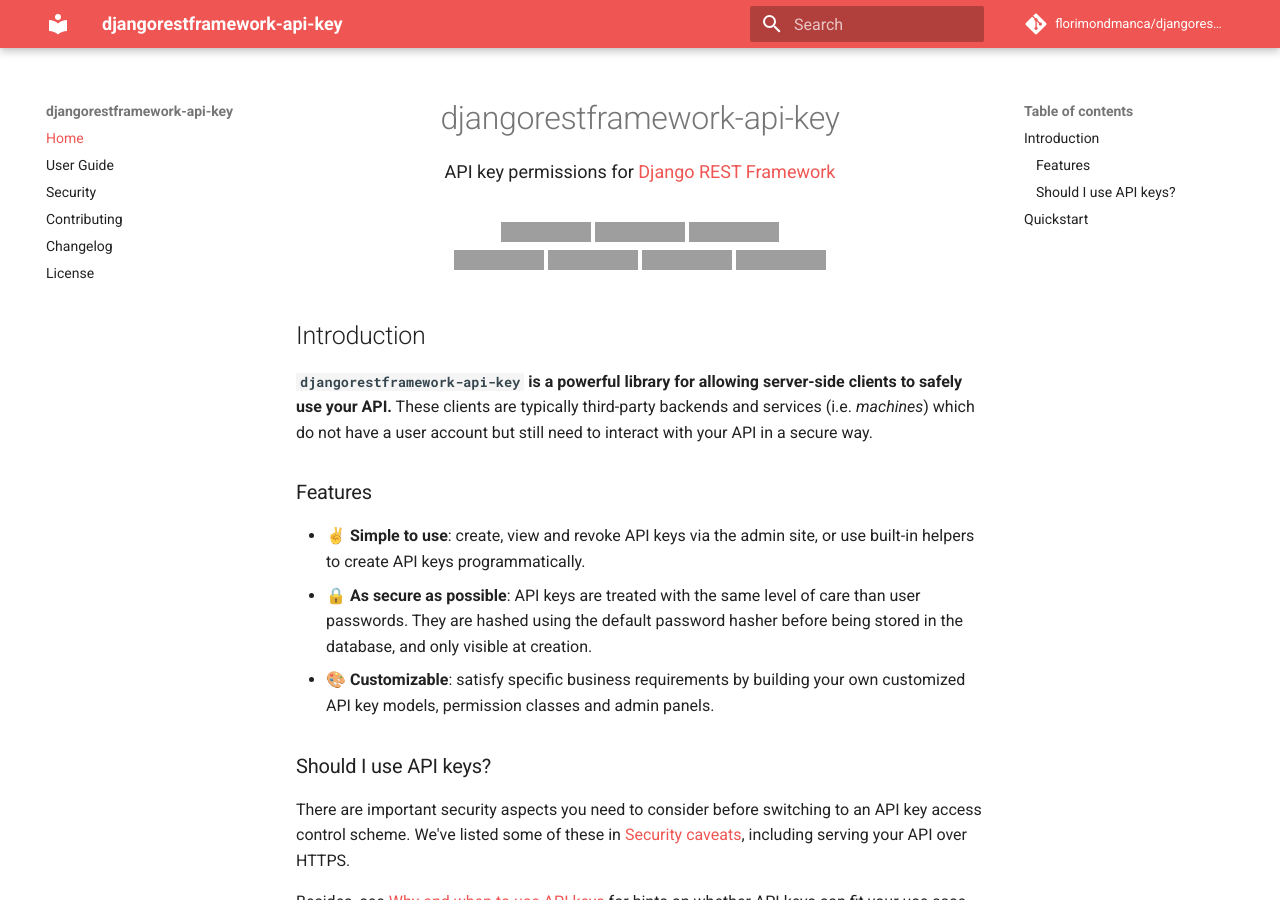
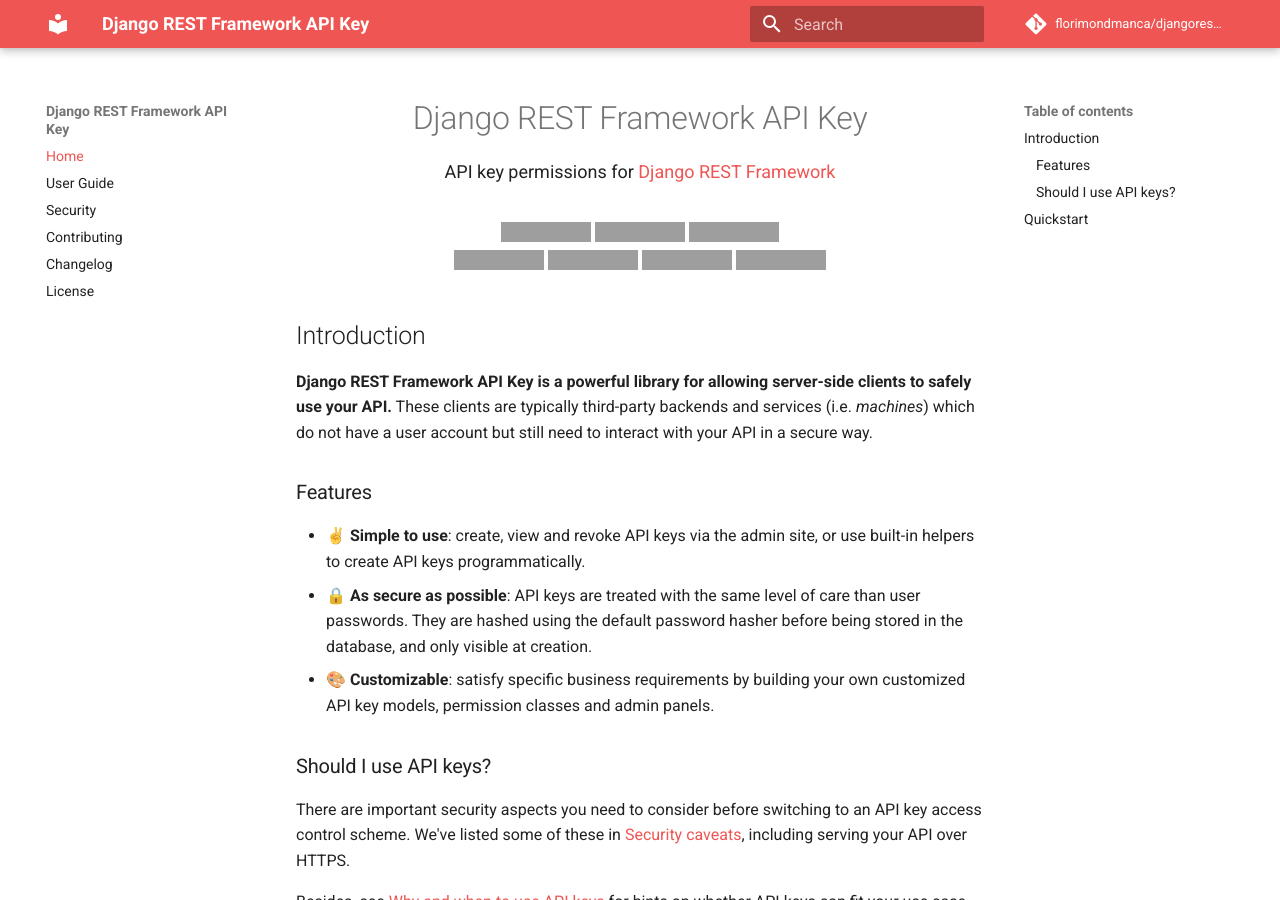
Before and after one commit to florimondmanca/djangorestframework-api-key, an MkDocs documentation site: the page built from docs/index.md, in a window 1280 px wide and 900 px high, cut to the strip 0-900 px from the top of the window. Built offline with MkDocs 1.6.1 and Material for MkDocs 9.7.7, drawn with Linux system fonts in a browser that asks for light colours; comment, search, counter and statistics services are not loaded; grey boxes are pictures that could not be loaded.

Commit message:
Update project title typography

````diff
--- a/README.md
+++ b/README.md
@@ -1,4 +1,4 @@
-# djangorestframework-api-key
+# Django REST Framework API Key
 
 API key permissions for the [Django REST Framework](https://www.django-rest-framework.org).
 
@@ -21,7 +21,7 @@
 
 ## Introduction
 
-**`djangorestframework-api-key` is a powerful library for allowing server-side clients to safely use your API.** These clients are typically third-party backends and services (i.e. _machines_) which do not have a user account but still need to interact with your API in a secure way.
+**Django REST Framework API Key is a powerful library for allowing server-side clients to safely use your API.** These clients are typically third-party backends and services (i.e. _machines_) which do not have a user account but still need to interact with your API in a secure way.
 
 ### Features
 
--- a/docs/guide.md
+++ b/docs/guide.md
@@ -10,7 +10,7 @@
 pip install djangorestframework-api-key
 ```
 
-**Note**: `djangorestframework-api-key` requires Django REST Framework >= 3.8.
+**Note**: this package requires Python 3.5+, Django 2.0+ and Django REST Framework 3.8+.
 
 ### Project setup
 
@@ -196,7 +196,7 @@
 ```
 
 !!! important
-    If `AbstractAPIKey` changes (e.g. because of an update to `djangorestframework-api-key`), you will need to **generate and apply migrations again** to account for these changes.
+    If `AbstractAPIKey` changes (e.g. because of an update to Django REST Framework API Key), you will need to **generate and apply migrations again** to account for these changes.
 
 #### Managers
 
--- a/docs/index.md
+++ b/docs/index.md
@@ -1,5 +1,5 @@
 <div align="center">
-  <h1 style="margin-bottom: 0;">djangorestframework-api-key</h1>
+  <h1 style="margin-bottom: 0;">Django REST Framework API Key</h1>
   <p style="margin-top: 1em; margin-bottom: 2em; font-size: large;">
     API key permissions for
     <a href="https://www.django-rest-framework.org" alt="drf" target="_blank" rel="noreferrer">
@@ -27,7 +27,7 @@
 
 ## Introduction
 
-**`djangorestframework-api-key` is a powerful library for allowing server-side clients to safely use your API.** These clients are typically third-party backends and services (i.e. _machines_) which do not have a user account but still need to interact with your API in a secure way.
+**Django REST Framework API Key is a powerful library for allowing server-side clients to safely use your API.** These clients are typically third-party backends and services (i.e. _machines_) which do not have a user account but still need to interact with your API in a secure way.
 
 ### Features
 
--- a/mkdocs.yml
+++ b/mkdocs.yml
@@ -1,4 +1,4 @@
-site_name: djangorestframework-api-key
+site_name: Django REST Framework API Key
 site_url: https://florimondmanca.github.io/djangorestframework-api-key
 copyright: © 2018-present Florimond Manca
 theme:
````
Also changed, not shown: docs/security.md (+1 -1 lines), 1 other file.
